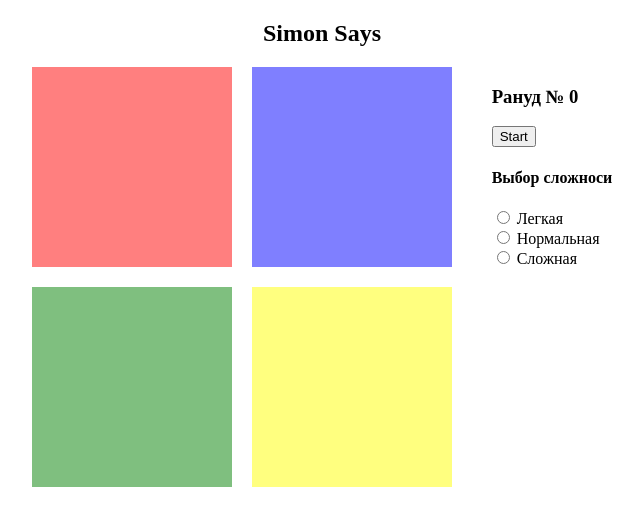
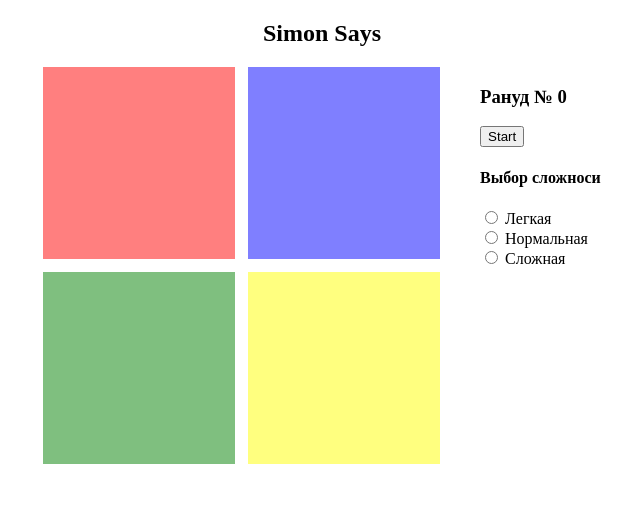
Before and after one commit to Maiorovek/medods-simonsays, a Vue app: page / in a window 1280 px wide. Shown: the top 526 px of the page, without its empty margins (318-961 px from the left). Built offline with nearby package versions, Linux system fonts and the light colour scheme.

Commit message:
Adaptive design

```diff
--- a/src/components/Simon-Says.vue
+++ b/src/components/Simon-Says.vue
@@ -161,11 +161,11 @@ export default {
     justify-content: center;
 
     .game-buttons {
-        width: 420px;
+        width: 31vw;
         display: flex;
         flex-wrap: wrap;
-        row-gap: 20px;
-        column-gap: 20px;
+        row-gap: 1vw;
+        column-gap: 1vw;
     }
 
     .game-mode {
--- a/src/components/UI/Simon-Button.vue
+++ b/src/components/UI/Simon-Button.vue
@@ -20,8 +20,8 @@ export default {
 
 <style scoped>
 .simon-button {
-    height: 200px;
-    width: 200px;
+    height: 15vw;
+    width: 15vw;
     transition: opacity .1s ease;
     opacity: .5;
 }
```
